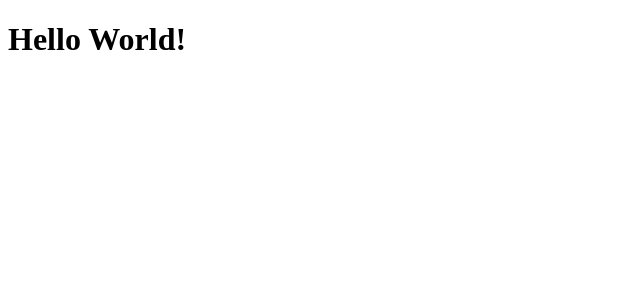
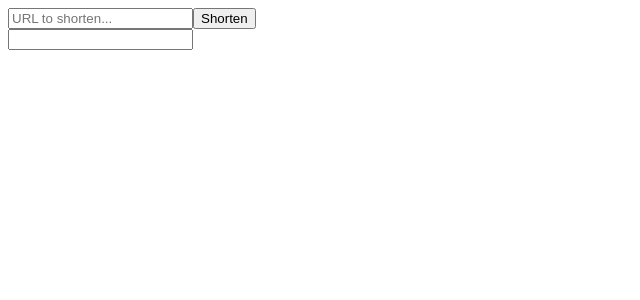
Before and after one commit to danieldidiobalsamo/url_shortener, a Vue app in the folder frontend/: page / in a window 1280 px wide. Shown: the top 300 px of the page, without its empty margins (0-640 px from the left). Built offline with nearby package versions, Linux system fonts and the light colour scheme.

Commit message:
feat: basic interface

```diff
--- a/frontend/src/App.vue
+++ b/frontend/src/App.vue
@@ -3,5 +3,5 @@ import Form from './components/Form.vue'
 </script>
 
 <template>
-  <Form msg="Hello World!" />
+  <Form />
 </template>
--- a/frontend/src/components/Form.vue
+++ b/frontend/src/components/Form.vue
@@ -1,11 +1,27 @@
 <script>
 export default {
-  props: {
-    msg: String
+  data(){
+    return{
+      urlToShorten: '',
+      fullUrl: ''
+    }
+  },
+
+  methods: {
+    shortUrl(){
+      console.log("shorten " + this.urlToShorten)
+      this.fullUrl = 'TODO'
+    }
   }
 }
 </script>
 
 <template>
-  <h1>{{ msg || 'test'}}</h1>
+  <form @submit.prevent="shortUrl">
+    <input type="text" placeholder="URL to shorten..." v-model="urlToShorten">
+    <button>Shorten</button>
+  </form>
+
+  <input type="text" :value='fullUrl'>
+
 </template>
```
